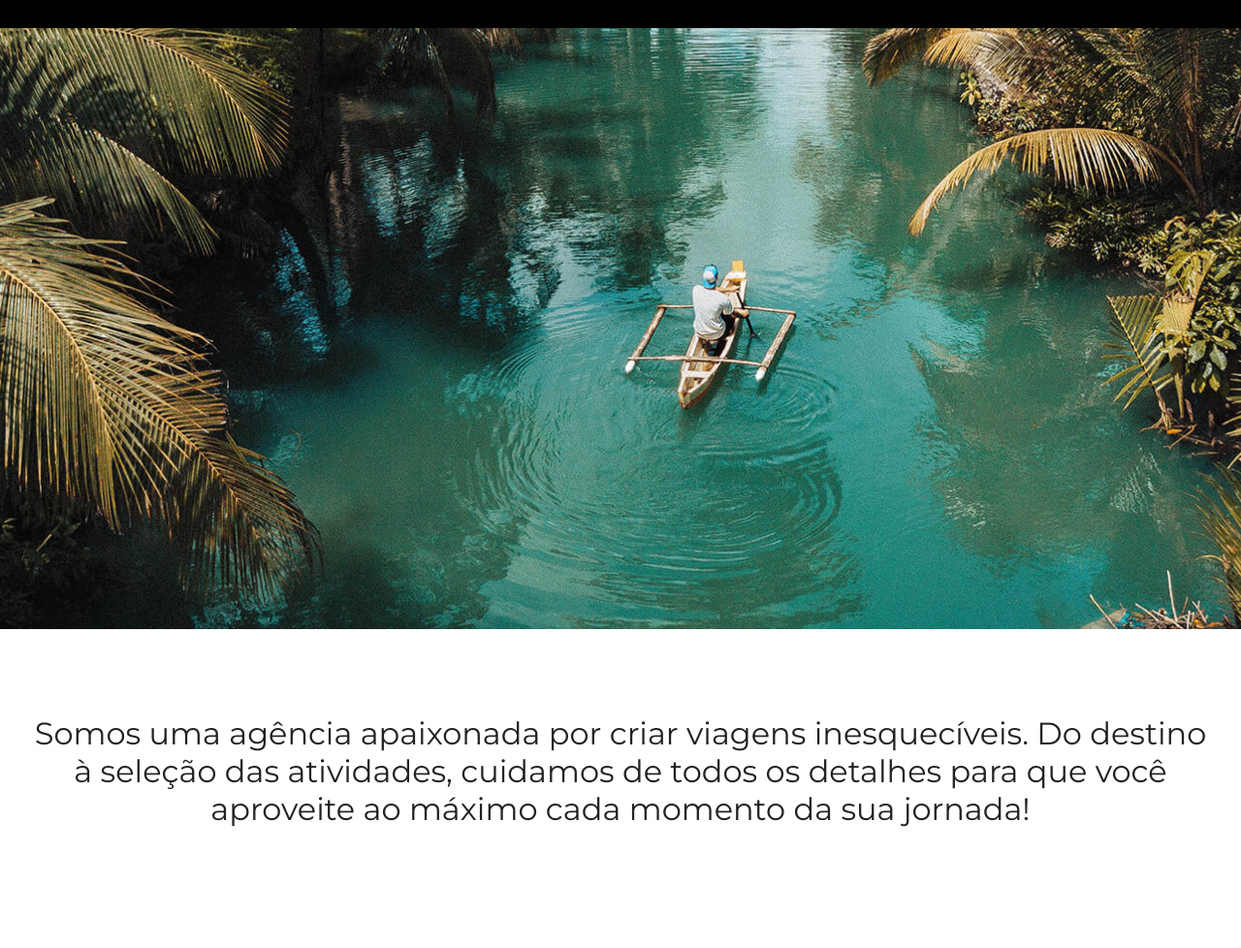
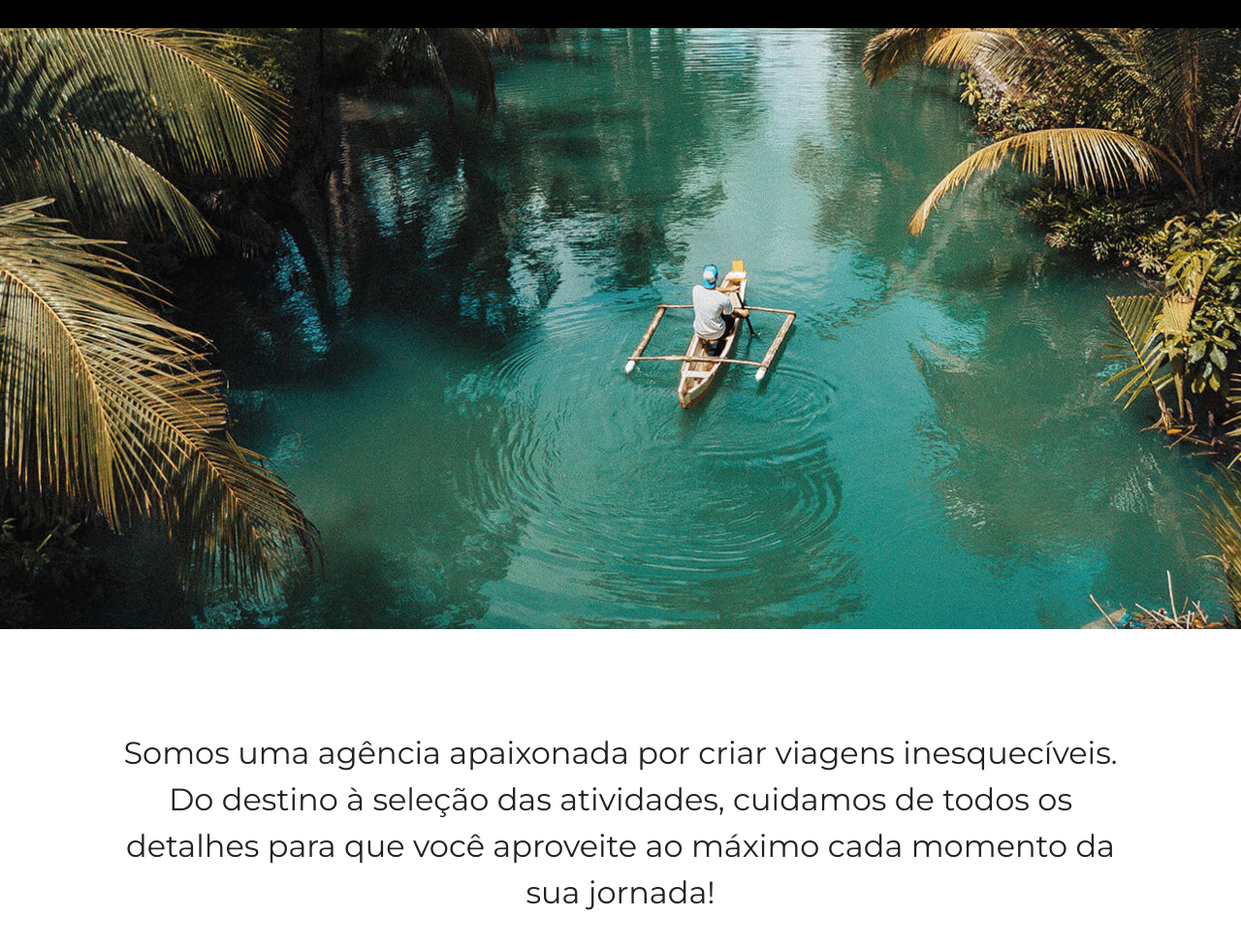
Before and after one commit to klaudius1012/jornada-viagens, a plain HTML site: page index.html in a window 1280 px wide. Shown: the part 124-1102 px from the top of the page at 97% size. Before the commit the page ends 1066 px from the top, so only its background shows below. Drawn offline with Linux system fonts and the light colour scheme.

Commit message:
Finaliza hero

```diff
--- a/CSS/hero.css
+++ b/CSS/hero.css
@@ -6,12 +6,14 @@
   background-size: cover;
 }
 
-h2{
-    text-align: center;
-    margin: 88px 24px;
-    font-size: 20px;
-    color:var(--text-primary-color);
-    font-weight: var(--text-weight);
+.hero h2 {
+  text-align: center;
+  padding: 88px 24px;
+  margin: 0px;
+  font-size: 20px;
+  color: var(--text-primary-color);
+  font-weight: var(--text-weight);
+  line-height: 1.5;
 }
 
 @media screen and (min-width: 768px) {
@@ -23,15 +25,14 @@ h2{
     background-size: cover;
   }
 
-h2{
+  .hero h2 {
+    padding: 88px 60px;
+    margin: 0px;
     font-size: 32px;
+  }
 }
 
-}
-
-
-@media screen and (min-width: 1024px){
-
+@media screen and (min-width: 1024px) {
   .hero-img {
     height: 620px;
     width: 100%;
@@ -40,8 +41,24 @@ h2{
     background-size: cover;
   }
 
-h2{
+  .hero h2 {
     font-size: 32px;
+    padding: 104px 120px;
+  }
 }
 
+
+@media screen and (min-width: 1920px) {
+  .hero-img {
+    height: 620px;
+    width: 100%;
+    background-image: url(../img/hero-desktop.jpg);
+    background-repeat: no-repeat;
+    background-size: cover;
+  }
+
+  .hero h2 {
+    font-size: 32px;
+    padding: 104px 160px;
+  }
 }
```
